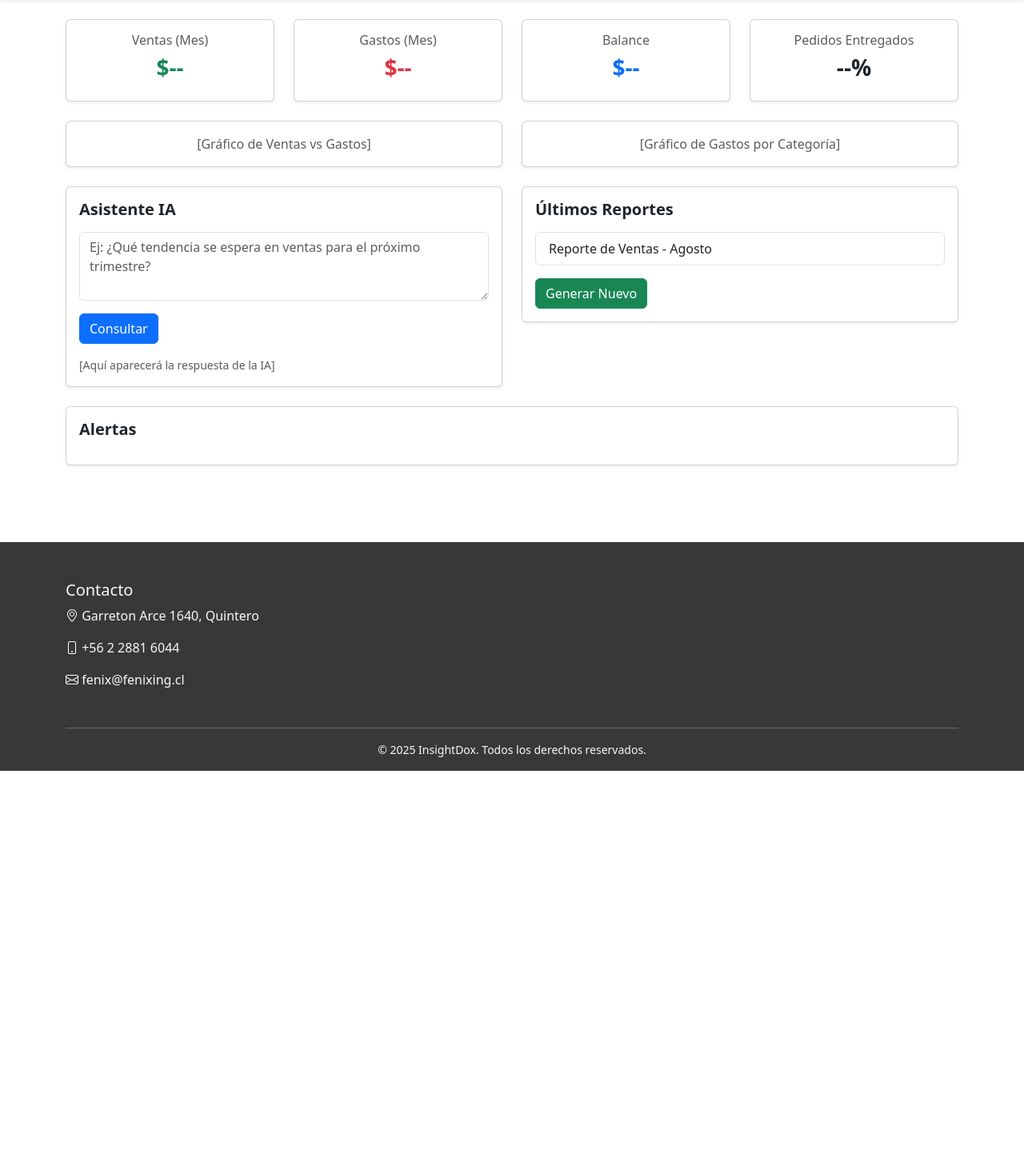
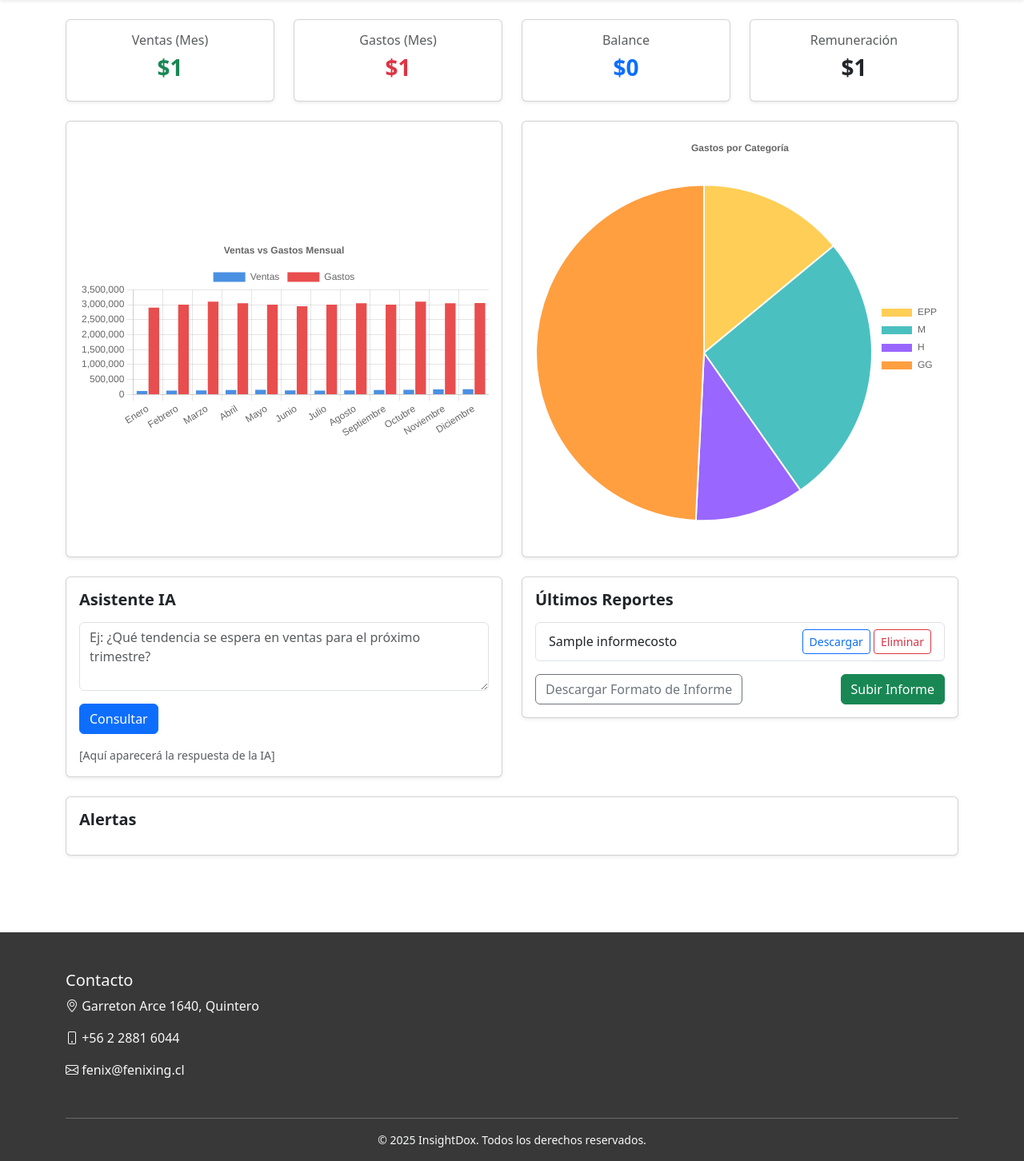
Before and after one commit to Leckiam/InsightDox, a Django app: page / in a window 1280 px wide. Shown: the part 83-1535 px from the top of the page at 80% size. Before the commit the page ends 1047 px from the top, so only its background shows below. Run offline with Django 5.2, Linux system fonts and the light colour scheme; a user stored in the database is signed in; tables that the repository leaves empty hold one stand-in row (values such as "Sample post"); grey boxes marked "Sample" are stand-in pictures.

Commit message:
Avance 2da Semana
-Se agrega en models.py el modelo InformeCostos, el cual registra los informe que generados por la empresa.
-Se agrego lecturaxlsx.py para crear un dataframe temporal del informe de costos y asi, recuperar los datos importantes a analizar.
-Se añadieron las funcionalidades de añadir y eliminar algún registro de los informes de costos.
-Se restringieron ciertas funciones y/o vistas, permitiendo solo el acceso a los usuarios con el rol correspondiente.

```diff
--- a/bi/admin.py
+++ b/bi/admin.py
@@ -1,9 +1,12 @@
 from django.contrib import admin
 from django.contrib.auth.models import User
 from django.contrib.auth.admin import UserAdmin
-from .models import Profile
+from .models import Profile,Roles,InformeCostos
 
 # Register your models here.
+admin.site.register(Roles)
+admin.site.register(InformeCostos)
+
 @admin.register(Profile)
 class ProfileAdmin(admin.ModelAdmin):
     list_display = ("user", "avatar")
--- /dev/null
+++ b/bi/templates/bi/body/components/alertas.html
@@ -0,0 +1,19 @@
+{% load static %}
+
+<div class="card shadow-sm mb-4">
+    <div class="card-body">
+        <h5 class="fw-bold mb-3">Alertas</h5>
+        <ul class="list-group small">
+            <!--
+            <li class="list-group-item list-group-item-danger">⚠️ Atención: Mantenimiento y Reparaciones Mecánicas
+                representa 14% del gasto anual.</li>
+            <li class="list-group-item list-group-item-danger">⚠️ Lubricación de Equipos y Precipitadores Secos tienen
+                gastos elevados (>30,000 $).</li>
+            <li class="list-group-item list-group-item-warning">⚠️ Aire Acondicionado y Aislación y Enchape tienen
+                gastos bajos, revisar impacto operativo.</li>
+            <li class="list-group-item list-group-item-success">✅ Balance anual positivo: 291,000 $ (Ventas 717,000 −
+                Gastos 426,000)</li>
+            -->
+        </ul>
+    </div>
+</div>
--- /dev/null
+++ b/bi/templates/bi/body/components/rol/adm.html
@@ -0,0 +1,75 @@
+{% load static %}
+
+<div class="col-md-6">
+    <div class="card shadow-sm">
+        <div class="card-body">
+            <h5 class="fw-bold mb-3">Últimos Reportes</h5>
+            <ul class="list-group mb-3">
+                {% for informe in all_Informes %}
+                <li class="list-group-item d-flex justify-content-between align-items-center">
+                    {{ informe.nombre }}
+                    <div>
+                        <a class="btn btn-sm btn-outline-primary" href="{{ informe.archivo_url }}">Descargar</a>
+                        <form action="{% url 'eliminar_informe' informe.id %}" method="POST" style="display:inline;">
+                            {% csrf_token %}
+                            <button type="submit" class="btn btn-sm btn-outline-danger">Eliminar</button>
+                        </form>
+                    </div>
+                </li>
+                {% empty %}
+                <li class="list-group-item d-flex justify-content-between align-items-center">No hay Reportes</li>
+                {% endfor %}
+
+            </ul>
+            <div class="d-flex justify-content-between mt-3">
+                <a class="btn btn-outline-secondary" href="{% static 'bi/xlsx/Formato_InformeDeCostos.xlsx' %}" download>
+                    Descargar Formato de Informe
+                </a>
+                <!-- Botón que abre el modal -->
+                <button class="btn btn-success" data-bs-toggle="modal" data-bs-target="#reporteModal">
+                    Subir Informe
+                </button>
+            </div>
+        </div>
+    </div>
+</div>
+
+<!-- Modal para subir informe de costos -->
+<div class="modal fade" id="reporteModal" tabindex="-1" aria-labelledby="reporteModalLabel" aria-hidden="true">
+    <div class="modal-dialog">
+        <div class="modal-content">
+            <form method="post" action="{% url 'addInformeCosto' %}" enctype="multipart/form-data">
+                {% csrf_token %}
+                <div class="modal-header">
+                    <h5 class="modal-title" id="reporteModalLabel">Subir Informe de Costos</h5>
+                    <button type="button" class="btn-close" data-bs-dismiss="modal" aria-label="Cerrar"></button>
+                </div>
+
+                <div class="modal-body">
+                    <p class="text-muted mb-3">
+                        Sube el informe mensual consolidado que contiene ventas, gastos y remuneraciones.
+                        El sistema extraerá automáticamente el mes y año desde el archivo.
+                    </p>
+
+                    <div class="mb-3">
+                        <label for="archivo_informe" class="form-label">Seleccionar archivo</label>
+                        <input type="file" class="form-control" id="archivo_informe" name="archivo_informe"
+                            accept=".xlsx,.csv" required>
+                        <div class="form-text">
+                            Formatos permitidos: <strong>.xlsx</strong>, <strong>.csv</strong>
+                        </div>
+                    </div>
+
+                    <div class="alert alert-info mt-3 mb-0" role="alert">
+                        📎 El nombre y la fecha del informe se generarán automáticamente al guardar.
+                    </div>
+                </div>
+
+                <div class="modal-footer">
+                    <button type="button" class="btn btn-secondary" data-bs-dismiss="modal">Cancelar</button>
+                    <button type="submit" class="btn btn-success">Subir Informe</button>
+                </div>
+            </form>
+        </div>
+    </div>
+</div>
--- /dev/null
+++ b/bi/templates/bi/body/components/rol/vis.html
@@ -0,0 +1 @@
+{% load static %}
--- a/bi/templates/bi/body/index.html
+++ b/bi/templates/bi/body/index.html
@@ -3,8 +3,8 @@
 
 {% block titulo %} Inicio {% endblock %}
 
-{% block styleStatic %}
-
+{% block statics %}
+<script src="https://cdn.jsdelivr.net/npm/chart.js"></script>
 {% endblock %}
 
 {% block classBody %}
@@ -23,7 +23,7 @@
             <div class="card text-center shadow-sm">
                 <div class="card-body">
                     <h6 class="text-muted">Ventas (Mes)</h6>
-                    <h3 class="text-success fw-bold">$--</h3>
+                    <h3 class="text-success fw-bold">${{ ultimo_Informe.resumen_ventas }}</h3>
                 </div>
             </div>
         </div>
@@ -31,7 +31,7 @@
             <div class="card text-center shadow-sm">
                 <div class="card-body">
                     <h6 class="text-muted">Gastos (Mes)</h6>
-                    <h3 class="text-danger fw-bold">$--</h3>
+                    <h3 class="text-danger fw-bold">${{ ultimo_Informe.resumen_gastos }}</h3>
                 </div>
             </div>
         </div>
@@ -39,15 +39,15 @@
             <div class="card text-center shadow-sm">
                 <div class="card-body">
                     <h6 class="text-muted">Balance</h6>
-                    <h3 class="text-primary fw-bold">$--</h3>
+                    <h3 class="text-primary fw-bold">${{ balance }}</h3>
                 </div>
             </div>
         </div>
         <div class="col-md-3">
             <div class="card text-center shadow-sm">
                 <div class="card-body">
-                    <h6 class="text-muted">Pedidos Entregados</h6>
-                    <h3 class="text-purple fw-bold">--%</h3>
+                    <h6 class="text-muted">Remuneración</h6>
+                    <h3 class="text-purple fw-bold">${{ ultimo_Informe.resumen_remuneraciones }}</h3>
                 </div>
             </div>
         </div>
@@ -58,14 +58,14 @@
         <div class="col-md-6">
             <div class="card shadow-sm h-100">
                 <div class="card-body d-flex align-items-center justify-content-center text-muted">
-                    [Gráfico de Ventas vs Gastos]
+                    <canvas id="ventasGastosChart"></canvas>
                 </div>
             </div>
         </div>
         <div class="col-md-6">
             <div class="card shadow-sm h-100">
                 <div class="card-body d-flex align-items-center justify-content-center text-muted">
-                    [Gráfico de Gastos por Categoría]
+                    <canvas id="gastosCategoriaChart"></canvas>
                 </div>
             </div>
         </div>
@@ -84,31 +84,65 @@
                 </div>
             </div>
         </div>
-
-        <div class="col-md-6">
-            <div class="card shadow-sm">
-                <div class="card-body">
-                    <h5 class="fw-bold mb-3">Últimos Reportes</h5>
-                    <ul class="list-group">
-                        <li class="list-group-item">Reporte de Ventas - Agosto</li>
-                    </ul>
-                    <button class="btn btn-success mt-3">Generar Nuevo</button>
-                </div>
-            </div>
-        </div>
+        {% include "bi/body/components/rol/adm.html" %}
     </div>
 
     <!-- Alertas -->
-    <div class="card shadow-sm mb-4">
-        <div class="card-body">
-            <h5 class="fw-bold mb-3">Alertas</h5>
-            <ul class="list-group small d-none">
-                <li class="list-group-item list-group-item-danger">⚠️
-                </li>
-                <li class="list-group-item list-group-item-warning">⚠️ </li>
-                <li class="list-group-item list-group-item-success">✅ </li>
-            </ul>
-        </div>
-    </div>
+    {% include "bi/body/components/alertas.html" %}
+
 </main>
+
+<script>
+    // Gráfico 1: Ventas vs Gastos (Ejemplo de referencia)
+    const ctx1 = document.getElementById('ventasGastosChart').getContext('2d');
+    const ventasGastosChart = new Chart(ctx1, {
+        type: 'bar',
+        data: {
+            labels: ['Enero', 'Febrero', 'Marzo', 'Abril', 'Mayo', 'Junio', 'Julio', 'Agosto', 'Septiembre', 'Octubre', 'Noviembre', 'Diciembre'],
+            datasets: [
+                {
+                    label: 'Ventas',
+                    data: [120000, 130000, 140000, 150000, 160000, 140000, 130000, 140000, 150000, 160000, 170000, 175000],
+                    backgroundColor: '#4a90e2'
+                },
+                {
+                    label: 'Gastos',
+                    data: [2900000, 3000000, 3100000, 3050000, 3000000, 2950000, 3000000, 3050000, 3000000, 3100000, 3050000, 3053576],
+                    backgroundColor: '#e94e4e'
+                }
+            ]
+        },
+        options: {
+            responsive: true,
+            plugins: {
+                legend: { position: 'top' },
+                title: { display: true, text: 'Ventas vs Gastos Mensual' }
+            }
+        }
+    });
+
+    // Gráfico 2: Gastos por Categoría (Ejemplo de referencia)
+    const ctx2 = document.getElementById('gastosCategoriaChart').getContext('2d');
+
+    const gastosCategoriaChart = new Chart(ctx2, {
+        type: 'pie',
+        data: {
+            labels: ['EPP', 'M', 'H', 'GG'],
+            datasets: [{
+                label: 'Gastos por Categoría',
+                data: [4000000, 7500000, 3000000, 14056743],  // suma = 28.056.743
+                backgroundColor: ['#FFCE56', '#4BC0C0', '#9966FF', '#FF9F40']
+            }]
+        },
+        options: {
+            responsive: true,
+            plugins: {
+                legend: { position: 'right' },
+                title: { display: true, text: 'Gastos por Categoría' }
+            }
+        }
+    });
+
+
+</script>
 {% endblock %}
--- a/bi/urls.py
+++ b/bi/urls.py
@@ -9,4 +9,6 @@
     path('perfil/', views.perfil,name='perfil'),
     path("perfil/edit-avatar/", views.update_avatar, name="u_avatar"),
     path('dashboard/', views.dashboard,name='dashboard'),
+    path('addInformeCosto/', views.addInformeCosto,name='addInformeCosto'),
+    path('eliminar_informe/<int:id>/', views.eliminar_informe,name='eliminar_informe'),
 ]
--- a/bi/views.py
+++ b/bi/views.py
@@ -1,7 +1,9 @@
 from django.contrib.auth import authenticate, login, logout
-from django.shortcuts import render, redirect
+from django.shortcuts import render, redirect, get_object_or_404
 from django.contrib.auth.decorators import login_required
 from django.contrib.auth.models import User
+from .models import InformeCostos
+from . import lecturaxlsx
 
 
 # Create your views here.
@@ -65,13 +67,21 @@
     if not request.user.is_authenticated:
         return redirect("login")
     else:
-        return render(request,urlBase+'index.html')
+        allInforme = InformeCostos.objects.order_by('-id')[:3]
+        context={
+            "all_Informes":allInforme,
+            "ultimo_Informe":allInforme.first(),
+            "balance":allInforme.first().resumen_ventas-allInforme.first().resumen_gastos
+            }
+        return render(request,urlBase+'index.html',context=context)
 
 def perfil(request):
     if not request.user.is_authenticated:
         return redirect("login")
     else:
-        return render(request,urlBase+'verPerfil.html')
+        allUsers = User.objects.all()
+        context={"all_Usuarios":allUsers}
+        return render(request,urlBase+'verPerfil.html',context=context)
 
 def dashboard(request):
     if not request.user.is_authenticated:
@@ -86,3 +96,46 @@
         profile.avatar = request.FILES["avatar"]
         profile.save()
     return redirect("perfil")  # Ajusta al nombre real de tu vista de perfil
+
+@login_required
+def addUser(request):
+    if request.user.is_authenticated and request.method == "POST" and request.user.profile.rol.codigo == "SEG":
+        email_tmp = request.POST.get("correoLog")
+        password_tmp = request.POST.get("contrasenaLog")
+        user_tmp = User.objects.create_user(email=email_tmp,
+                                            username='',
+                                            password=password_tmp)
+    return redirect("perfil")  # Ajusta al nombre real de tu vista de perfil
+
+@login_required
+def addInformeCosto(request):
+    if request.method == "POST" and request.user.profile.rol.codigo == "ADM":
+        informe_excel = request.FILES['archivo_informe']
+        df = lecturaxlsx.procesar_informe(informe_excel)
+
+        url='https://storage.googleapis.com/mi-bucket/informes/'
+        mes,anno = lecturaxlsx.obtenerMesAnno(df)
+
+        df_ventas = df[df['Categoria'] == 'EdP']
+        df_remuneracion = df[df['Categoria'] == 'MO']
+        df_gastos = df[~df['Categoria'].isin(['EdP', 'MO'])]
+
+        informe = InformeCostos(
+            usuario=request.user,
+            archivo_url=f'{url}{anno}/{mes}/Informe_{anno}_{mes}.xlsx',
+            mes=mes,
+            anio=anno,
+            filas_detectadas=0,
+            resumen_ventas=float(df_ventas['Total'].sum()),
+            resumen_gastos=float(df_gastos['Total'].sum()),
+            resumen_remuneraciones=float(df_remuneracion['Total'].sum())
+        )
+        informe.save()
+    return redirect("home")
+
+@login_required
+def eliminar_informe(request, id):
+    if request.method == "POST" and request.user.profile.rol.codigo == "ADM":
+        informe = get_object_or_404(InformeCostos, id=id)
+        informe.delete()
+    return redirect('home')
--- a/requirements.txt
+++ b/requirements.txt
@@ -30,5 +30,7 @@
 numpy==1.26.4
 scikit-learn==1.5.2
 
+openpyxl==3.1.5
+
 # Base de datos MariaDB/MySQL
 mysqlclient==2.2.4
```
Also changed, not shown: bi/lecturaxlsx.py (added, +35 -0 lines), bi/models.py (+54 -3 lines), bi/templates/bi/body/components/rol/seg.html (added, +31 -0 lines), bi/templates/bi/body/verPerfil.html (+11 -36 lines), bi/migrations/0001_initial.py, bi/migrations/0002_alter_profile_avatar.py (deleted), bi/migrations/0002_informecostos.py (added), 1 other file.
